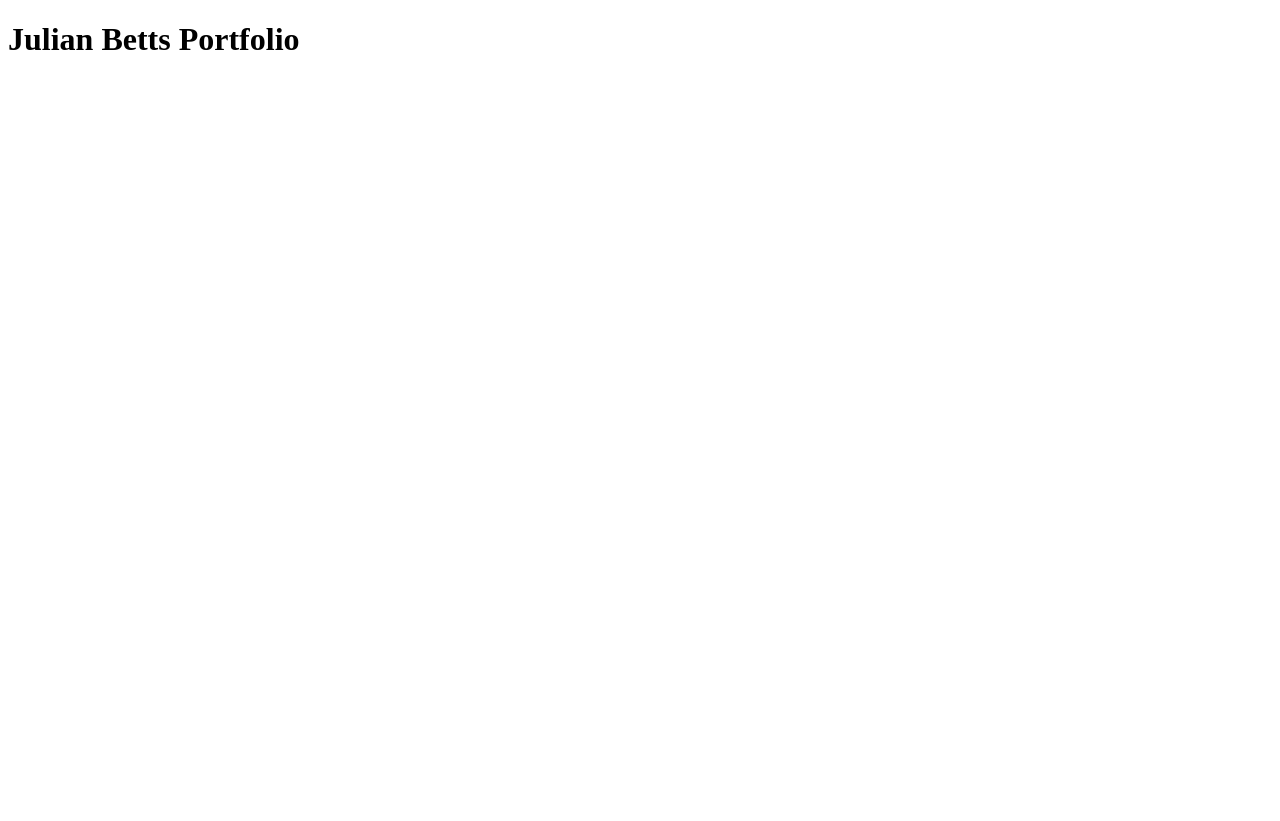
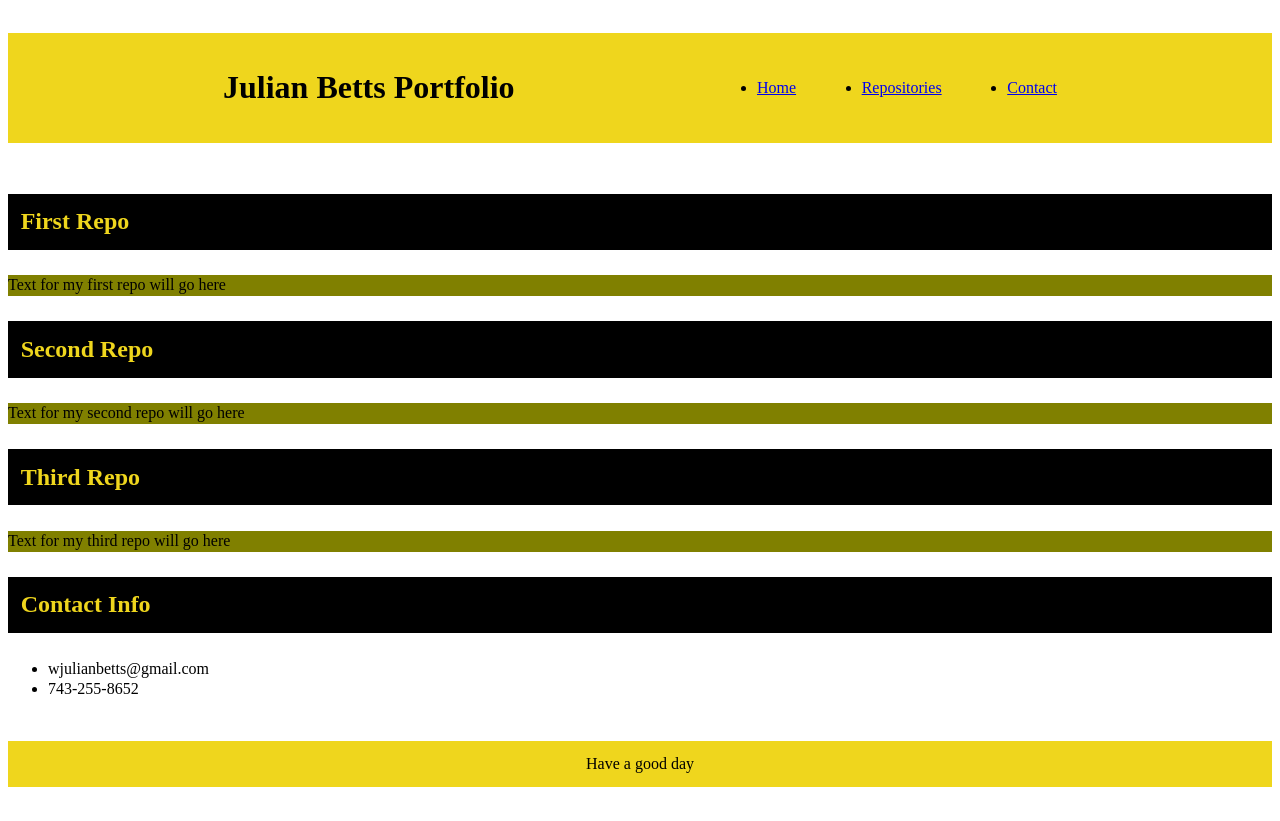
Before and after one commit to julianbetts/challenge2, a plain HTML site: page index.html in a window 1280 px wide. Before the commit the page ends 800 px from the top, so only its background shows below. Drawn offline with Linux system fonts and the light colour scheme.

Commit message:
finalPortfolio

```diff
--- a/index.html
+++ b/index.html
@@ -12,15 +12,64 @@
 
     <header>
         <h1>Julian Betts Portfolio</h1>
+        <nav>
+            <ul>
+                <li><a href="#">Home</a></li>
+                <li><a href="#">Repositories</a></li>
+                <li><a href="#">Contact</a></li>
+            </ul>
+        </nav>
     </header>
+        <main>
+            <section>
+                <article>
+                    <h2>
+                        First Repo
+                    </h2>
+                        <div>
 
-    <main>
+                            <p>
+                                Text for my first repo will go here
+                            </p>
+                        </div>
+                </article>
+                <article>
+                    <h2>
+                        Second Repo
+                    </h2>
+                    <div>
+                        <p>
+                            Text for my second repo will go here
+                        </p>
+                    </div>
+                </article>
+                <article>
+                    <h2>
+                        Third Repo
+                    </h2>
+                    <p>
+                        Text for my third repo will go here
+                    </p>
+                </article>
+            </section>
 
-    </main>
+            <aside>
+                <h2>Contact Info</h2>
+
+                <p>
+                    <ul>
+                        <li>wjulianbetts@gmail.com</li>
+                        <li>743-255-8652</li>
+
+                    </ul>
+                </p>
+              </aside>
+
+        </main>
 
     <!-- bottom of site -->
     <footer>
-
+        <span> Have a good day</span>
     </footer>
 </body>
 
--- a/style.css
+++ b/style.css
@@ -0,0 +1,57 @@
+body {
+    display: flex;
+    flex-direction: column;
+    line-height: 1.3;
+}
+
+header {
+    display: flex;
+    justify-content: space-evenly;
+    background-color: #EFD61D;
+    padding: 1%;
+    align-items: center;
+    margin: 2% 0;
+}
+
+aside {
+    flex: 30%;
+    background-color: white;
+
+    flex-wrap: wrap;
+  }
+
+
+
+h2 {
+    background-color: black;
+    color: #EFD61D;
+    padding: 1%;
+    align-items: center;
+    margin: 2% 0;
+}
+
+
+main {
+
+}
+
+p {
+    color: black;
+    background-color: #808000;
+    margin:
+}
+
+span {
+    display: flex;
+    justify-content: space-evenly;
+    background-color: #EFD61D;
+    padding: 1%;
+    align-items: center;
+    margin: 2% 0;
+}
+
+nav ul {
+    display: flex;
+    justify-content: space-between;
+    min-width: 300px;
+  }
```
